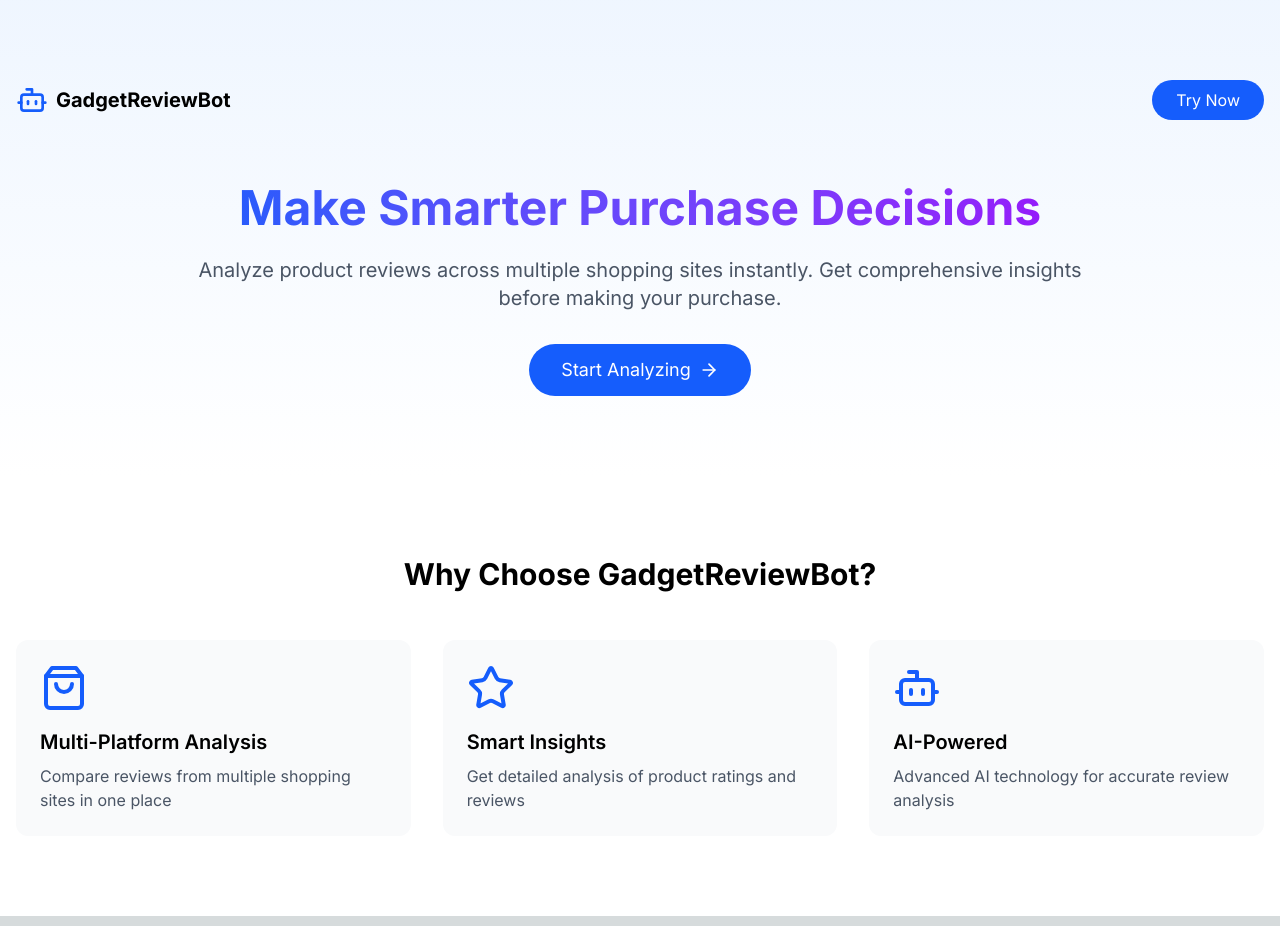
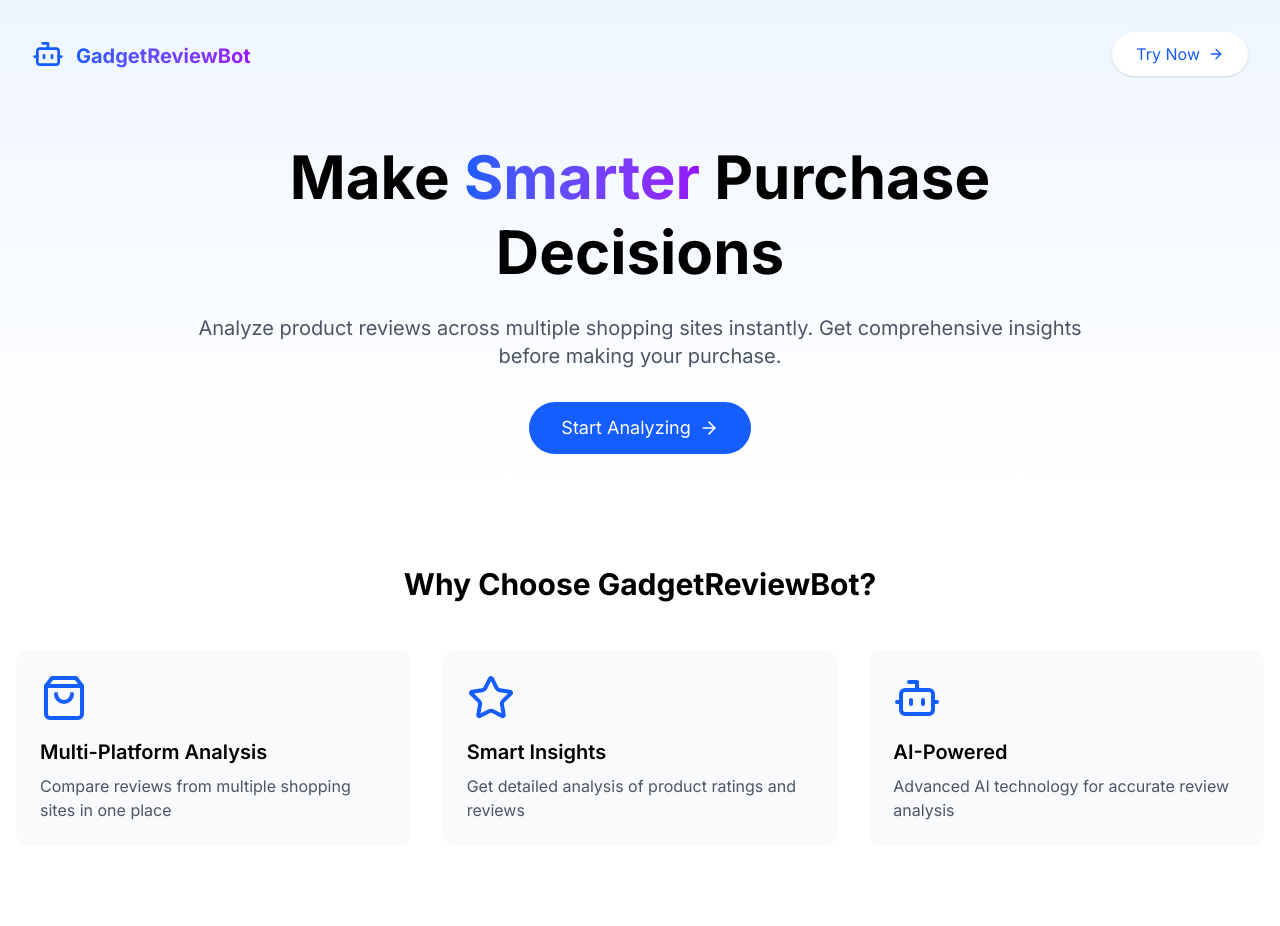
Before and after one commit to AkankshRakesh/GadgetGlimpse, a Next.js app in the folder frontend/: page / in a window 1280 px wide. Built offline with nearby package versions, Linux system fonts and the light colour scheme.

Commit message:
deployment time

```diff
--- a/frontend/package.json
+++ b/frontend/package.json
@@ -10,6 +10,7 @@
   },
   "dependencies": {
     "axios": "^1.8.3",
+    "framer-motion": "^12.5.0",
     "lucide-react": "^0.482.0",
     "next": "15.2.2",
     "react": "^19.0.0",
--- a/frontend/src/app/bot/page.tsx
+++ b/frontend/src/app/bot/page.tsx
@@ -1,21 +1,21 @@
 'use client';
 
 import { useState } from 'react';
-import { Bot, Search, Star, AlertCircle, Loader2, ExternalLink } from 'lucide-react';
+import { Bot, Search, Star, AlertCircle, Loader2, ArrowLeft } from 'lucide-react';
+import { motion } from 'framer-motion';
+import Link from 'next/link';
 
 interface Review {
+  review: string;
   rating: string;
-  title: string;
-  text: string;
-  date: string;
-  verified: boolean;
 }
 
 interface ReviewResult {
-  source: string;
-  url: string;
-  productName: string;
-  overallRating: string;
+  title: string;
+  price: string;
+  rating: string;
+  description: string;
+  specifications: { [key: string]: string };
   reviews: Review[];
 }
 
@@ -23,6 +23,20 @@ interface ReviewData {
   query: string;
   results: ReviewResult[];
 }
+
+const fadeInUp = {
+  initial: { y: 20, opacity: 0 },
+  animate: { y: 0, opacity: 1 },
+  transition: { duration: 0.5 }
+};
+
+const staggerContainer = {
+  animate: {
+    transition: {
+      staggerChildren: 0.2
+    }
+  }
+};
 
 export default function BotPage() {
   const [query, setQuery] = useState('');
@@ -54,105 +68,171 @@ export default function BotPage() {
   };
 
   return (
-    <main className="min-h-screen bg-gray-50">
-      <div className="container mx-auto px-4 py-8">
-        <div className="flex items-center space-x-2 mb-8">
-          <Bot className="w-8 h-8 text-blue-600" />
-          <span className="text-xl font-bold">GadgetReviewBot</span>
-        </div>
+    <main className="min-h-screen bg-gradient-to-b from-blue-50/50 to-white">
+      <div className="relative overflow-hidden">
+        {/* Background decoration */}
+        <motion.div
+          initial={{ opacity: 0 }}
+          animate={{ opacity: 1 }}
+          transition={{ duration: 1 }}
+          className="absolute inset-0 -z-10 overflow-hidden"
+        >
+          <div className="absolute -top-40 -right-40 w-80 h-80 rounded-full bg-blue-100/50 blur-3xl" />
+          <div className="absolute top-0 left-1/2 w-96 h-96 rounded-full bg-purple-100/50 blur-3xl" />
+        </motion.div>
+
+        <div className="container mx-auto  lg:px-8 py-8">
+          <motion.nav
+            initial={{ y: -20, opacity: 0 }}
+            animate={{ y: 0, opacity: 1 }}
+            transition={{ duration: 0.5 }}
+            className="flex justify-center lg:justify-between items-center mb-8 lg:mb-16"
+          >
+            <motion.div
+              whileHover={{ scale: 1.05 }}
+              className="flex items-center space-x-3"
+            >
+              <Link href="/"
+              className="flex items-center space-x-3">
+              <Bot className="w-16 h-16 lg:w-8 lg:h-8 text-blue-600" />
+              <span className="text-2xl lg:text-xl mt-2 lg:mt-1 font-bold bg-clip-text text-transparent bg-gradient-to-r from-blue-600 to-purple-600">
+                GadgetReviewBot
+              </span>
+              </Link>
+            </motion.div>
+            <motion.div whileHover={{ scale: 1.05 }} className='hidden lg:block'>
+              <Link
+                href="/"
+                className="group bg-white text-blue-600 px-6 py-2.5 rounded-full hover:bg-blue-600 hover:text-white transition-all duration-300 shadow-sm hover:shadow-md inline-flex items-center"
+              >
+                <ArrowLeft className="mr-2 w-4 h-4 transition-transform group-hover:-translate-x-1" />
+                Back Home
+              </Link>
+            </motion.div>
+          </motion.nav>
 
           <div className="max-w-4xl mx-auto">
-          <div className="bg-white rounded-2xl shadow-lg p-8">
-            <h1 className="text-2xl font-bold mb-6">Search Product Reviews</h1>
+            <motion.div
+              variants={staggerContainer}
+              initial="initial"
+              animate="animate"
+              className="bg-white rounded-2xl shadow-lg p-8"
+            >
+              <motion.h1
+                variants={fadeInUp}
+                className="text-xl text-center lg:text-left lg:text-3xl font-bold mb-8 bg-clip-text text-transparent bg-gradient-to-r from-blue-600 to-purple-600"
+              >
+                Search Gadgets
+              </motion.h1>
 
-            <form onSubmit={handleSubmit}>
+              <motion.form
+                variants={fadeInUp}
+                onSubmit={handleSubmit}
+                className="mb-8"
+              >
                 <div className="relative">
                   <input
                     type="text"
                     value={query}
                     onChange={(e) => setQuery(e.target.value)}
                     placeholder="Enter product name to search reviews..."
-                  className="w-full px-4 py-3 pr-12 rounded-lg border border-gray-300 focus:border-blue-500 focus:ring-1 focus:ring-blue-500 outline-none"
+                    className="w-full px-6 py-4 pr-14 rounded-xl border border-gray-200 focus:border-blue-500 focus:ring-2 focus:ring-blue-500/20 outline-none shadow-sm text-md lg:text-lg transition-all"
                   />
                   <button
                     type="submit"
                     disabled={loading}
-                  className="absolute right-2 top-1/2 -translate-y-1/2 bg-blue-600 text-white p-2 rounded-lg hover:bg-blue-700 transition disabled:opacity-50"
+                    className="absolute right-3 top-1/2 -translate-y-1/2 bg-blue-600 text-white p-2 lg:p-3 rounded-lg hover:bg-blue-700 transition-all disabled:opacity-50 disabled:hover:bg-blue-600"
                   >
                     {loading ? (
                       <Loader2 className="w-5 h-5 animate-spin" />
                     ) : (
-                    <Search className="w-5 h-5" />
+                      <Search className="w-3 h-3" />
                     )}
                   </button>
                 </div>
-            </form>
+              </motion.form>
 
               {error && (
-              <div className="mt-4 p-4 bg-red-50 rounded-lg flex items-center text-red-700">
-                <AlertCircle className="w-5 h-5 mr-2" />
+                <motion.div
+                  initial={{ opacity: 0, y: 10 }}
+                  animate={{ opacity: 1, y: 0 }}
+                  className="mb-8 p-4 bg-red-50 rounded-xl flex items-center text-red-700 border border-red-100"
+                >
+                  <AlertCircle className="w-5 h-5 mr-2 flex-shrink-0" />
                   {error}
-              </div>
+                </motion.div>
               )}
 
               {!reviewData && !loading && !error && (
-              <div className="mt-8">
-                <div className="bg-gray-50 rounded-lg p-6">
-                  <p className="text-gray-600 text-center">
+                <motion.div
+                  variants={fadeInUp}
+                  className="bg-gray-50 rounded-xl p-8 text-center"
+                >
+                  <Search className="w-12 h-12 text-gray-400 mx-auto mb-4" />
+                  <p className="text-gray-600 text-lg">
                     Enter a product name above to see reviews from Amazon and Flipkart
                   </p>
-                </div>
-              </div>
+                </motion.div>
               )}
 
               {reviewData?.results.map((result, resultIndex) => (
-              <div key={resultIndex} className="mt-8">
-                <div className="bg-gray-50 rounded-xl p-6 mb-6">
-                  <h2 className="text-xl font-semibold mb-2">{result.productName}</h2>
-                  <div className="flex items-center justify-between text-gray-600">
-                    <div className="flex items-center">
-                      <span className="font-medium mr-2">{result.source}</span>
-                      <div className="flex items-center">
-                        <Star className="w-5 h-5 text-yellow-400" />
-                        <span className="ml-1">{result.overallRating}</span>
+                <motion.div
+                  key={resultIndex}
+                  initial={{ opacity: 0, y: 20 }}
+                  animate={{ opacity: 1, y: 0 }}
+                  transition={{ delay: resultIndex * 0.1 }}
+                  className="mt-8"
+                >
+                  <div className="bg-gray-50 rounded-xl p-8 mb-6 border border-gray-100">
+                    <h2 className="text-2xl font-semibold mb-4">{result.title}</h2>
+                    <div className="flex flex-wrap gap-4 items-center text-gray-600 mb-4">
+                      <div className="flex items-center bg-white px-4 py-2 rounded-full shadow-sm">
+                        <span className="font-medium mr-2">Amazon</span>
+                        <div className="flex items-center text-yellow-500">
+                          <Star className="w-5 h-5 fill-current" />
+                          <span className="ml-1 font-semibold">{result.rating}</span>
                         </div>
                       </div>
-                    <a
-                      href={result.url}
-                      target="_blank"
-                      rel="noopener noreferrer"
-                      className="text-blue-600 hover:text-blue-700 flex items-center"
-                    >
-                      View Product <ExternalLink className="w-4 h-4 ml-1" />
-                    </a>
+                      <div className="bg-white px-4 py-2 rounded-full shadow-sm text-blue-600 font-medium">
+                        Price: {result.price}
+                      </div>
+                    </div>
+                    <p className="text-gray-600 mb-6 text-lg">{result.description}</p>
+                    <div className="bg-white rounded-xl p-6 border border-gray-100">
+                      <h3 className="font-semibold text-lg mb-4">Specifications:</h3>
+                      <div className="grid grid-cols-1 md:grid-cols-2 gap-4">
+                        {Object.entries(result.specifications).map(([key, value]) => (
+                          <div key={key} className="flex items-start space-x-2">
+                            <span className="text-gray-500 font-medium min-w-[120px]">{key}:</span>
+                            <span className="text-gray-700">{value}</span>
+                          </div>
+                        ))}
+                      </div>
                     </div>
                   </div>
 
                   <div className="space-y-4">
                     {result.reviews.map((review, index) => (
-                    <div key={index} className="bg-white border border-gray-100 rounded-xl p-6 shadow-sm">
-                      <div className="flex items-center justify-between mb-3">
-                        <h3 className="font-semibold">{review.title}</h3>
-                        <div className="flex items-center">
-                          <Star className="w-4 h-4 text-yellow-400" />
-                          <span className="ml-1 text-sm">{review.rating}</span>
+                      <motion.div
+                        key={index}
+                        initial={{ opacity: 0, y: 10 }}
+                        animate={{ opacity: 1, y: 0 }}
+                        transition={{ delay: index * 0.05 }}
+                        className="bg-white rounded-xl p-6 shadow-sm border border-gray-100 hover:shadow-md transition-all"
+                      >
+                        <div className="flex items-center justify-between mb-4">
+                          <div className="flex items-center bg-gray-50 px-3 py-1 rounded-full">
+                            <Star className="w-4 h-4 text-yellow-500 fill-current" />
+                            <span className="ml-1 font-medium">{review.rating}</span>
                           </div>
                         </div>
-                      <p className="text-gray-600 mb-3">{review.text}</p>
-                      <div className="flex items-center justify-between text-sm text-gray-500">
-                        <span>{review.date}</span>
-                        {review.verified && (
-                          <span className="text-green-600 flex items-center">
-                            <Star className="w-4 h-4 mr-1" />
-                            Verified Purchase
-                          </span>
-                        )}
-                      </div>
-                    </div>
+                        <p className="text-gray-600">{review.review}</p>
+                      </motion.div>
                     ))}
                   </div>
-              </div>
+                </motion.div>
               ))}
+            </motion.div>
           </div>
         </div>
       </div>
--- a/frontend/src/app/globals.css
+++ b/frontend/src/app/globals.css
@@ -6,12 +6,70 @@
   --background-end-rgb: 255, 255, 255;
 }
 
-body {
-  color: rgb(var(--foreground-rgb));
-  background: linear-gradient(
-      to bottom,
-      transparent,
-      rgb(var(--background-end-rgb))
-    )
-    rgb(var(--background-start-rgb));
+@media (prefers-color-scheme: dark) {
+  :root {
+    --foreground-rgb: 255, 255, 255;
+    --background-start-rgb: 0, 0, 0;
+    --background-end-rgb: 0, 0, 0;
+  }
 }
+
+@layer base {
+  :root {
+    --background: 0 0% 100%;
+    --foreground: 0 0% 3.9%;
+    --card: 0 0% 100%;
+    --card-foreground: 0 0% 3.9%;
+    --popover: 0 0% 100%;
+    --popover-foreground: 0 0% 3.9%;
+    --primary: 0 0% 9%;
+    --primary-foreground: 0 0% 98%;
+    --secondary: 0 0% 96.1%;
+    --secondary-foreground: 0 0% 9%;
+    --muted: 0 0% 96.1%;
+    --muted-foreground: 0 0% 45.1%;
+    --accent: 0 0% 96.1%;
+    --accent-foreground: 0 0% 9%;
+    --destructive: 0 84.2% 60.2%;
+    --destructive-foreground: 0 0% 98%;
+    --border: 0 0% 89.8%;
+    --input: 0 0% 89.8%;
+    --ring: 0 0% 3.9%;
+    --chart-1: 12 76% 61%;
+    --chart-2: 173 58% 39%;
+    --chart-3: 197 37% 24%;
+    --chart-4: 43 74% 66%;
+    --chart-5: 27 87% 67%;
+    --radius: 0.5rem;
+  }
+  .dark {
+    --background: 0 0% 3.9%;
+    --foreground: 0 0% 98%;
+    --card: 0 0% 3.9%;
+    --card-foreground: 0 0% 98%;
+    --popover: 0 0% 3.9%;
+    --popover-foreground: 0 0% 98%;
+    --primary: 0 0% 98%;
+    --primary-foreground: 0 0% 9%;
+    --secondary: 0 0% 14.9%;
+    --secondary-foreground: 0 0% 98%;
+    --muted: 0 0% 14.9%;
+    --muted-foreground: 0 0% 63.9%;
+    --accent: 0 0% 14.9%;
+    --accent-foreground: 0 0% 98%;
+    --destructive: 0 62.8% 30.6%;
+    --destructive-foreground: 0 0% 98%;
+    --border: 0 0% 14.9%;
+    --input: 0 0% 14.9%;
+    --ring: 0 0% 83.1%;
+    --chart-1: 220 70% 50%;
+    --chart-2: 160 60% 45%;
+    --chart-3: 30 80% 55%;
+    --chart-4: 280 65% 60%;
+    --chart-5: 340 75% 55%;
+  }
+}
+
+* {
+  border-color: hsl(var(--border));
+}
--- a/frontend/src/app/page.tsx
+++ b/frontend/src/app/page.tsx
@@ -1,63 +1,115 @@
+'use client';
+
 import Link from 'next/link';
 import { Bot, Star, ShoppingBag, ArrowRight } from 'lucide-react';
+import { motion } from 'framer-motion';
+
+const fadeInUp = {
+  initial: { y: 20, opacity: 0 },
+  animate: { y: 0, opacity: 1 },
+  transition: { duration: 2.5 }
+};
+
+const staggerContainer = {
+  animate: {
+    transition: {
+      staggerChildren: 0.4
+    }
+  }
+};
 
 export default function Home() {
   return (
     <main className="min-h-screen">
-      {/* Hero Section */}
       <div className="bg-gradient-to-b from-blue-50 to-white">
-        <div className="container mx-auto px-4 py-20">
-          <nav className="flex justify-between items-center mb-16">
-            <div className="flex items-center space-x-2">
-              <Bot className="w-8 h-8 text-blue-600" />
-              <span className="text-xl font-bold">GadgetReviewBot</span>
-            </div>
+        <div className="container mx-auto px-4 lg:px-8 py-8">
+          <motion.nav
+            initial={{ y: -20, opacity: 0 }}
+            animate={{ y: 0, opacity: 1 }}
+            transition={{ duration: 0.5 }}
+            className="flex justify-center lg:justify-between items-center mb-8 lg:mb-16"
+          >
+            <motion.div
+              whileHover={{ scale: 1.05 }}
+              transition={{ type: "spring", stiffness: 400, damping: 10 }}
+            >
+              <Link href="/"
+              className="flex items-center space-x-3">
+              <Bot className="w-16 h-16 lg:w-8 lg:h-8 text-blue-600" />
+              <span className="text-2xl lg:text-xl mt-2 lg:mt-1 font-bold bg-clip-text text-transparent bg-gradient-to-r from-blue-600 to-purple-600">
+                GadgetReviewBot
+              </span>
+              </Link>
+            </motion.div>
+            <motion.div  whileHover={{ scale: 1.05 }} transition={{ type: "spring", stiffness: 400, damping: 10 }} className='hidden lg:block'>
               <Link
                 href="/bot"
-              className="bg-blue-600 text-white px-6 py-2 rounded-full hover:bg-blue-700 transition"
+                className="group bg-white text-blue-600 px-6 py-2.5 rounded-full hover:bg-blue-600 hover:text-white transition-all duration-300 shadow-sm hover:shadow-md inline-flex items-center"
               >
                 Try Now
+                <ArrowRight className="ml-2 w-4 h-4 transition-transform group-hover:translate-x-1" />
               </Link>
-          </nav>
+            </motion.div>
+          </motion.nav>
 
-          <div className="max-w-4xl mx-auto text-center">
-            <h1 className="text-5xl font-bold mb-6 bg-clip-text text-transparent bg-gradient-to-r from-blue-600 to-purple-600">
-              Make Smarter Purchase Decisions
-            </h1>
-            <p className="text-xl text-gray-600 mb-8">
+          <motion.div
+            variants={staggerContainer}
+            initial="initial"
+            animate="animate"
+            className="max-w-4xl mx-auto text-center"
+          >
+            <motion.h1
+                variants={fadeInUp}
+                className="text-5xl lg:text-6xl font-bold mb-6 leading-tight"
+              >
+                Make <span className="bg-clip-text text-transparent bg-gradient-to-r from-blue-600 to-purple-600">Smarter</span> Purchase Decisions
+              </motion.h1>
+            <motion.p variants={fadeInUp} className="text-xl text-gray-600 mb-8">
               Analyze product reviews across multiple shopping sites instantly. Get comprehensive insights before making your purchase.
-            </p>
+            </motion.p>
+            <motion.div variants={fadeInUp} whileHover={{ scale: 1.05 }} transition={{ type: "spring", stiffness: 400, damping: 10 }} >
               <Link
                 href="/bot"
                 className="inline-flex items-center bg-blue-600 text-white px-8 py-3 rounded-full hover:bg-blue-700 transition text-lg"
               >
                 Start Analyzing <ArrowRight className="ml-2 w-5 h-5" />
               </Link>
-          </div>
+            </motion.div>
+          </motion.div>
         </div>
       </div>
 
-      {/* Features Section */}
       <div className="py-20 bg-white">
         <div className="container mx-auto px-4">
-          <h2 className="text-3xl font-bold text-center mb-12">Why Choose GadgetReviewBot?</h2>
-          <div className="grid md:grid-cols-3 gap-8">
-            <div className="p-6 rounded-xl bg-gray-50">
-              <ShoppingBag className="w-12 h-12 text-blue-600 mb-4" />
-              <h3 className="text-xl font-semibold mb-2">Multi-Platform Analysis</h3>
-              <p className="text-gray-600">Compare reviews from multiple shopping sites in one place</p>
-            </div>
-            <div className="p-6 rounded-xl bg-gray-50">
-              <Star className="w-12 h-12 text-blue-600 mb-4" />
-              <h3 className="text-xl font-semibold mb-2">Smart Insights</h3>
-              <p className="text-gray-600">Get detailed analysis of product ratings and reviews</p>
-            </div>
-            <div className="p-6 rounded-xl bg-gray-50">
-              <Bot className="w-12 h-12 text-blue-600 mb-4" />
-              <h3 className="text-xl font-semibold mb-2">AI-Powered</h3>
-              <p className="text-gray-600">Advanced AI technology for accurate review analysis</p>
-            </div>
-          </div>
+          <motion.h2
+            initial={{ y: 20, opacity: 0 }}
+            whileInView={{ y: 0, opacity: 1 }}
+            viewport={{ once: true, margin: '-100px' }}
+            transition={{ duration: 0.5 }}
+            className="text-3xl font-bold text-center mb-12"
+          >
+            Why Choose GadgetReviewBot?
+          </motion.h2>
+
+          <motion.div
+            variants={staggerContainer}
+            initial="initial"
+            whileInView="animate"
+            viewport={{ once: true, margin: '-100px' }}
+            className="grid md:grid-cols-3 gap-8"
+          >
+            {[
+              { icon: ShoppingBag, title: 'Multi-Platform Analysis', description: 'Compare reviews from multiple shopping sites in one place' },
+              { icon: Star, title: 'Smart Insights', description: 'Get detailed analysis of product ratings and reviews' },
+              { icon: Bot, title: 'AI-Powered', description: 'Advanced AI technology for accurate review analysis' }
+            ].map((feature, index) => (
+              <motion.div key={index} variants={fadeInUp} className="p-6 rounded-xl bg-gray-50">
+                <feature.icon className="w-12 h-12 text-blue-600 mb-4" />
+                <h3 className="text-xl font-semibold mb-2">{feature.title}</h3>
+                <p className="text-gray-600">{feature.description}</p>
+              </motion.div>
+            ))}
+          </motion.div>
         </div>
       </div>
     </main>
```
Also changed, not shown: 2 other files (tests, documents, lock files or other folders). Lines whose indentation alone changed are shown as unchanged.
